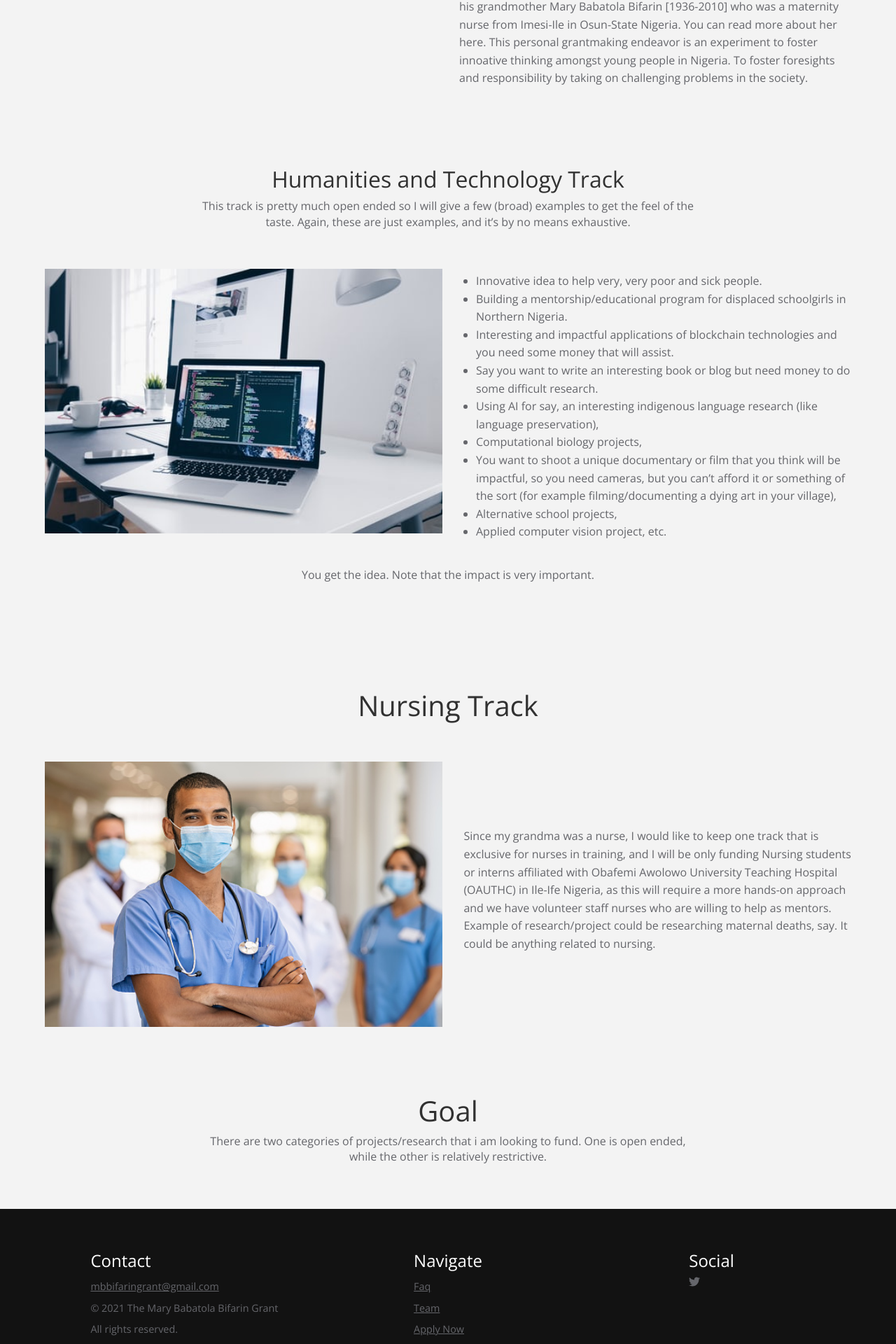
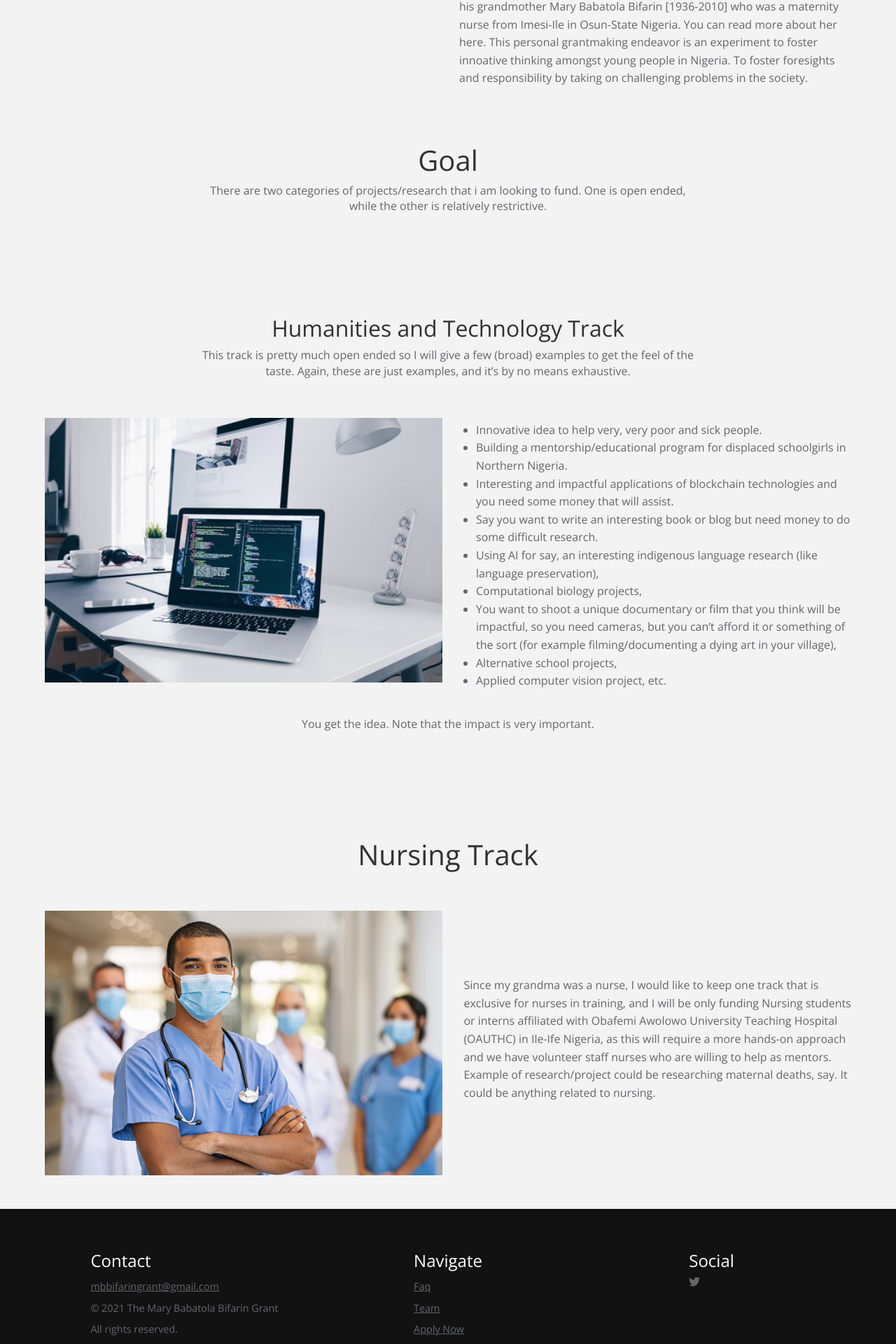
Before and after one commit to fantee-hub/MMBG-, a React (Create React App) app: page / in a window 1280 px wide. Shown: the part 1602-3522 px from the top of the page at 70% size. Built offline with nearby package versions, Linux system fonts and the light colour scheme.

Commit message:
made changes to the goal section and the apply link

```diff
--- a/src/components/Nav/Nav.js
+++ b/src/components/Nav/Nav.js
@@ -61,6 +61,7 @@
 
           <a
             href="https://docs.google.com/forms/d/e/1FAIpQLSetl5HMmtOSeJCcnEwPTdlicIQuT1pfBL-2Xb6M2c3bKnv_XA/viewform?usp=sf_link"
+            target="_blank"
             style={navbar ? themeColor : defaultColor}
           >
             Apply
--- a/src/components/Pages/Home.js
+++ b/src/components/Pages/Home.js
@@ -37,6 +37,7 @@
           <div className="btn-apply">
             <a
               href="https://docs.google.com/forms/d/e/1FAIpQLSetl5HMmtOSeJCcnEwPTdlicIQuT1pfBL-2Xb6M2c3bKnv_XA/viewform?usp=sf_link"
+              target="_blank"
               className="apply"
             >
               Apply Now
@@ -175,6 +176,18 @@
         </div> */}
       </HeroContent>
 
+      <Goals>
+        <div className="goalHeader">
+          <h1>Goal</h1>
+        </div>
+        <div className="goal-txt">
+          <p>
+            There are two categories of projects/research that i am looking to
+            fund. One is open ended, while the other is relatively restrictive.
+          </p>
+        </div>
+      </Goals>
+
       <Humanities>
         <div className="humanity-container">
           <div className="humanity-header">
@@ -255,17 +268,6 @@
         </div>
       </Nursing>
 
-      <Goals>
-        <div className="goalHeader">
-          <h1>Goal</h1>
-        </div>
-        <div className="goal-txt">
-          <p>
-            There are two categories of projects/research that i am looking to
-            fund. One is open ended, while the other is relatively restrictive.
-          </p>
-        </div>
-      </Goals>
       <Footer />
     </div>
   );
--- a/src/components/footer/Footer.js
+++ b/src/components/footer/Footer.js
@@ -37,7 +37,10 @@
                 <Link to="/Team">Team</Link>
               </li>
               <li>
-                <a href="https://docs.google.com/forms/d/e/1FAIpQLSetl5HMmtOSeJCcnEwPTdlicIQuT1pfBL-2Xb6M2c3bKnv_XA/viewform?usp=sf_link">
+                <a
+                  href="https://docs.google.com/forms/d/e/1FAIpQLSetl5HMmtOSeJCcnEwPTdlicIQuT1pfBL-2Xb6M2c3bKnv_XA/viewform?usp=sf_link"
+                  target="_blank"
+                >
                   Apply Now
                 </a>
               </li>
```
